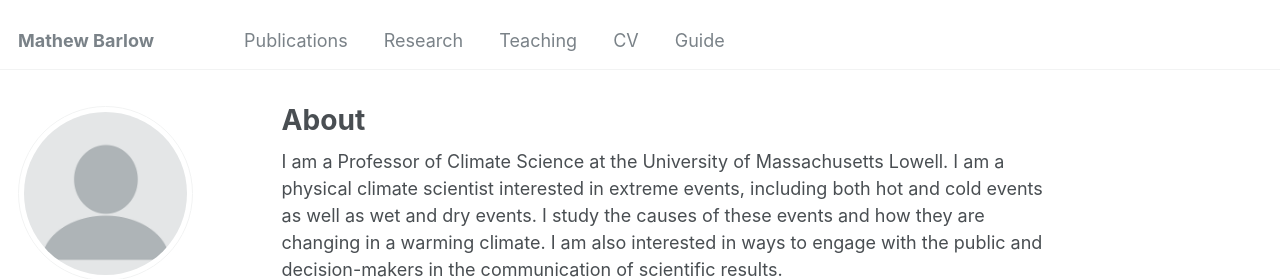
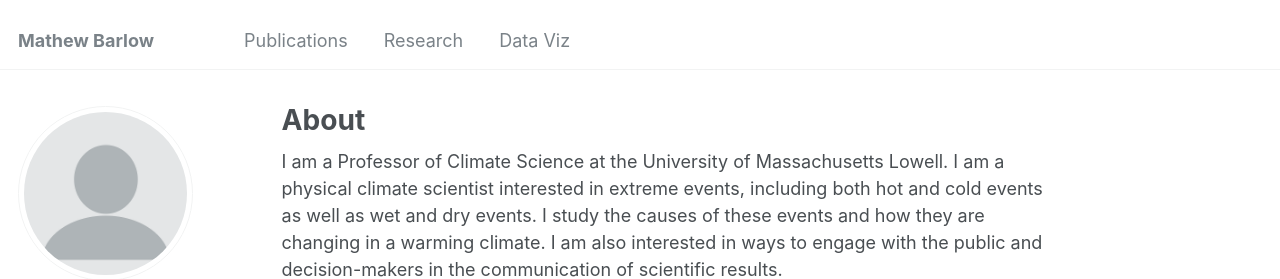
Before and after one commit to mathewbarlow/mathewbarlow.github.io, a Jekyll site: the page built from _pages/about.md, in a window 1280 px wide. Shown: the top 279 px of the page. Built offline with Jekyll 4.4.1, drawn with Linux system fonts in a browser that asks for light colours; some web fonts are replaced.

Commit message:
Update navigation.yml

```diff
--- a/_data/navigation.yml
+++ b/_data/navigation.yml
@@ -6,11 +6,5 @@ main:
   - title: "Research"
     url: /research/
 
-  - title: "Teaching"
-    url: /teaching/
-
-  - title: "CV"
-    url: /cv/
-
-  - title: "Guide"
-    url: /markdown/
+  - title: "Data Viz"
+    url: /dataviz/
```
